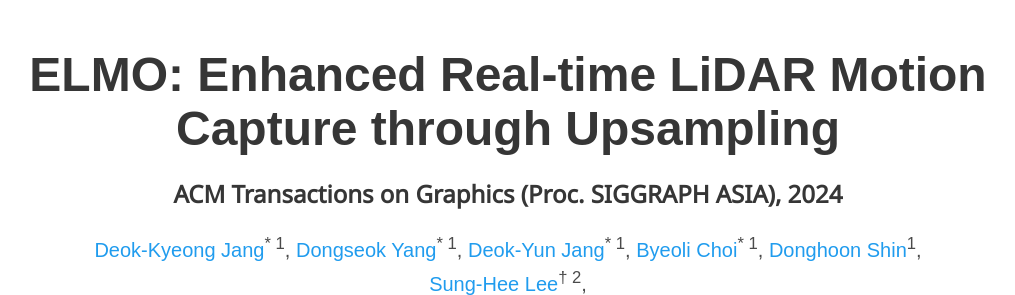
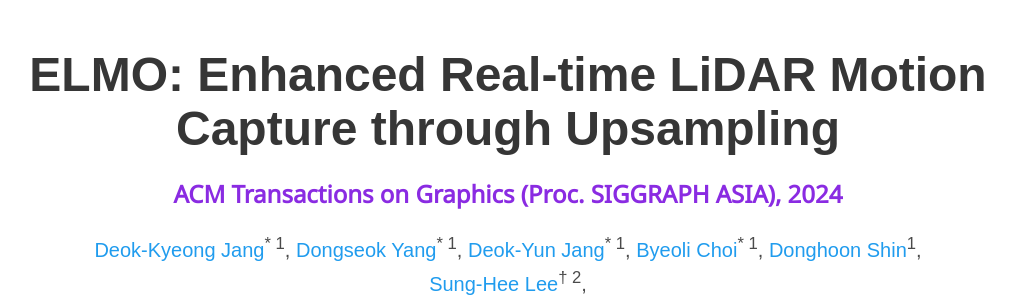
Before and after one commit to MOVIN3D/ELMO_SIGASIA2024, a plain HTML site: page index.html in a window 1280 px wide. Shown: the top 295 px of the page, without its empty margins (132-1147 px from the left). Drawn offline with nearby package versions, Linux system fonts and the light colour scheme; some icons are missing; a web font is replaced by a local one.

Commit message:
change the color

```diff
--- a/index.html
+++ b/index.html
@@ -50,7 +50,7 @@
       <div class="columns is-centered">
         <div class="column has-text-centered">
           <h1 class="title is-1 publication-title">ELMO: Enhanced Real-time LiDAR Motion Capture through Upsampling</h1>
-          <h4 class="title conference-title is-4">ACM Transactions on Graphics (Proc. SIGGRAPH ASIA), 2024</h4>
+          <h4 class="title conference-title is-4" style="color: blueviolet;">ACM Transactions on Graphics (Proc. SIGGRAPH ASIA), 2024</h4>
           <div class="is-size-5 publication-authors">
             <span class="author-block">
               <a href="https://dk-jang.github.io">Deok-Kyeong Jang</a><sup>* 1</sup>, </span>
```
